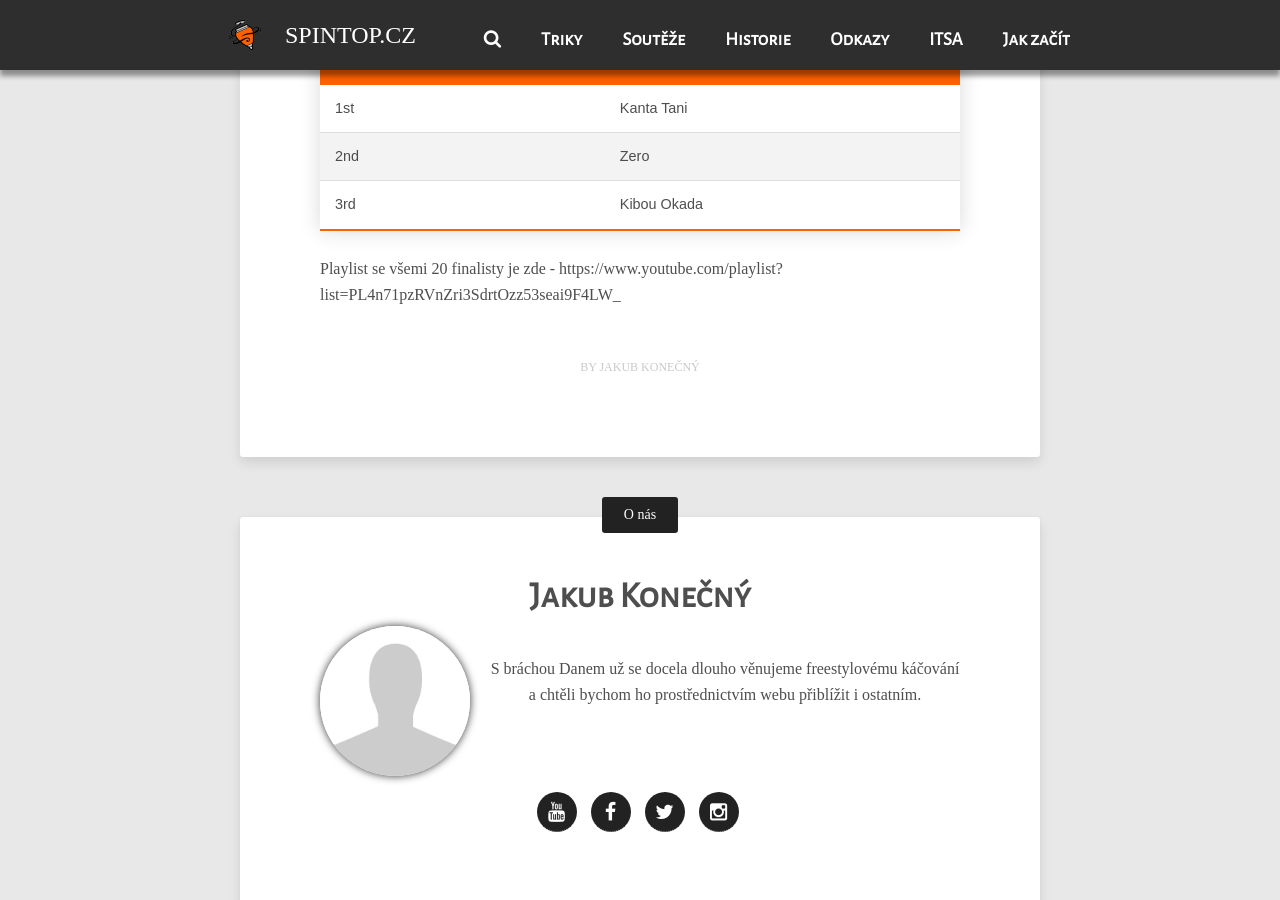
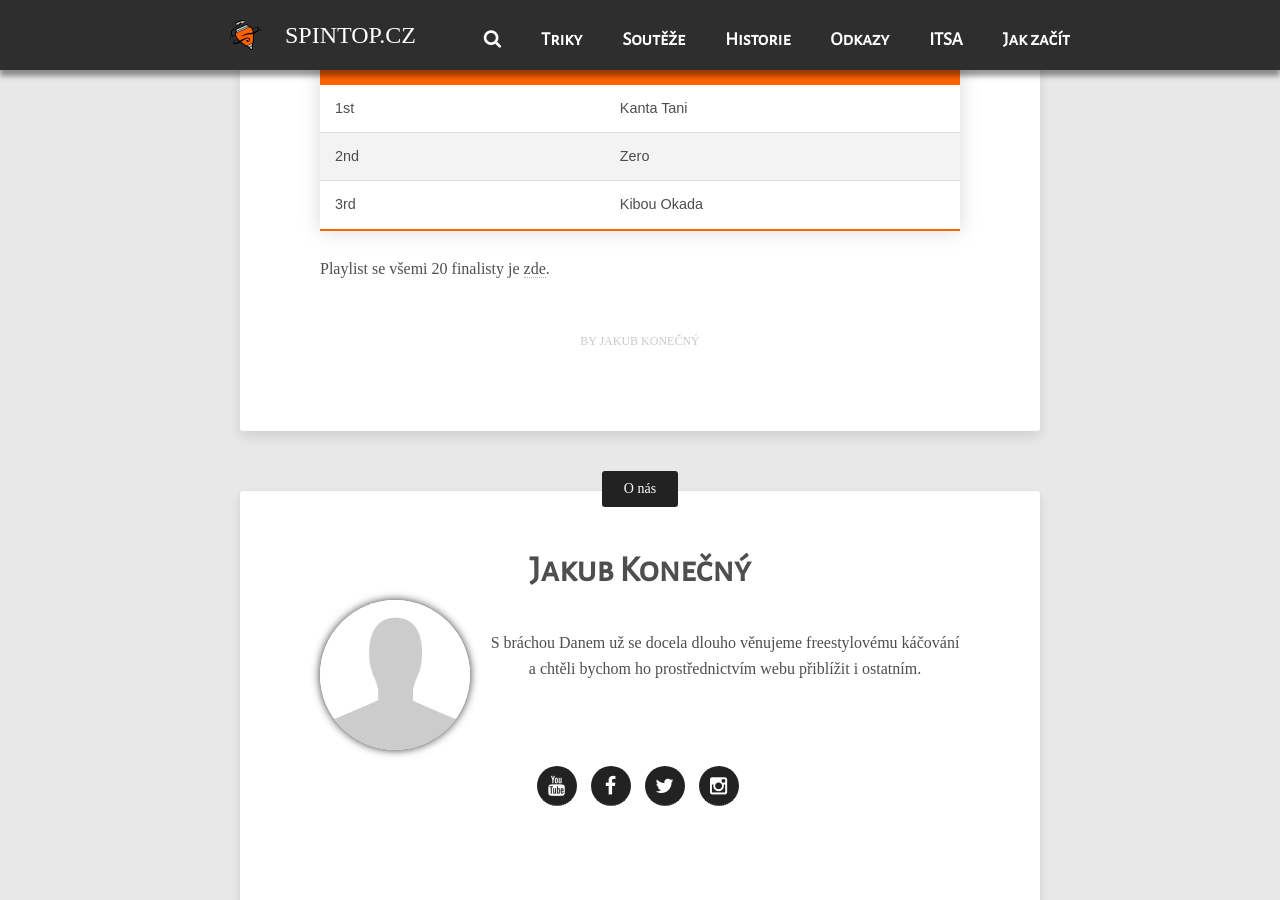
Before and after one commit to Hroch92/spintopcz, a Jekyll site: the page built from _posts/2022-03-21-jttf-online-contest-2022.md, in a window 1280 px wide and 900 px high, scrolled down 639 px. Built offline with Jekyll 4.4.1, drawn with Linux system fonts in a browser that asks for light colours; nearby versions of some CDN libraries.

Commit message:
Update 2022-03-21-jttf-online-contest-2022.md

```diff
--- a/_posts/2022-03-21-jttf-online-contest-2022.md
+++ b/_posts/2022-03-21-jttf-online-contest-2022.md
@@ -30,4 +30,4 @@ Videa prvních tří si můžete pustit na Youtube
 </tbody>
 </table>
 
-Playlist se všemi 20 finalisty je zde - https://www.youtube.com/playlist?list=PL4n71pzRVnZri3SdrtOzz53seai9F4LW_
+Playlist se všemi 20 finalisty je [zde](https://www.youtube.com/playlist?list=PL4n71pzRVnZri3SdrtOzz53seai9F4LW_).
```
